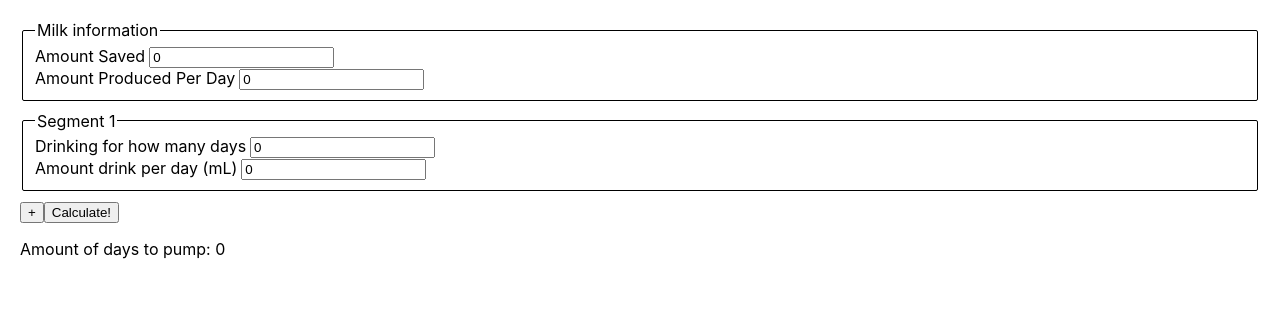
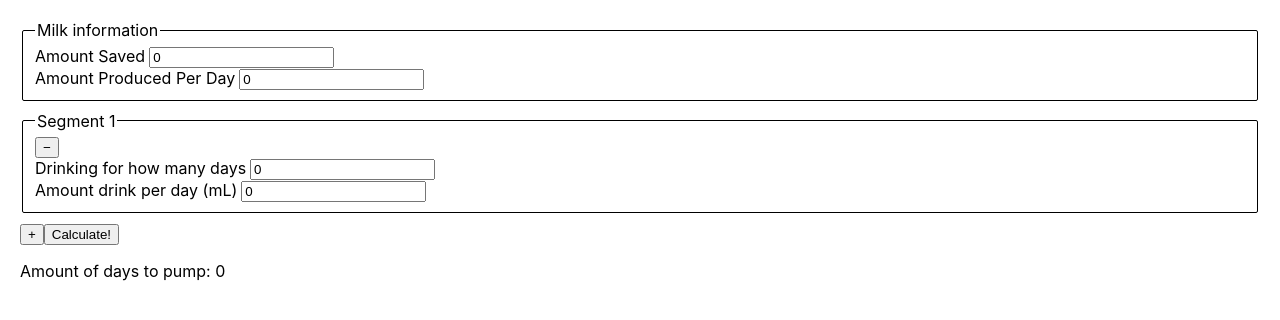
Before and after one commit to aturkewi/milk-calculator, a React (Create React App) app: page / in a window 1280 px wide. Shown: the top 320 px of the page. Built offline with nearby package versions, Linux system fonts and the light colour scheme.

Commit message:
remove segments

```diff
--- a/src/components/inputs.jsx
+++ b/src/components/inputs.jsx
@@ -31,6 +31,12 @@ const Inputs = () => {
     }
   }
 
+  const removeSegment = (index) => {
+    return () => {
+      setSegments([...segments.slice(0, index), ...segments.slice(index + 1)])
+    }
+  }
+
   const addNewSegment = () => {
     setSegments([...segments, defaultSegment])
   }
@@ -60,7 +66,13 @@ const Inputs = () => {
 
       </fieldset>
       {segments.map((segment, index) => (
-        <Segment index={index} key={index} segment={segment} setSegment={setSegmentForIndex(index)}/>
+        <Segment
+          index={index}
+          key={index}
+          segment={segment}
+          setSegment={setSegmentForIndex(index)}
+          removeSegment={removeSegment(index)}
+        />
       ))}
       <button onClick={addNewSegment}>+</button>
       <button onClick={callDayCalculator}>Calculate!</button>
--- a/src/components/segment.jsx
+++ b/src/components/segment.jsx
@@ -1,4 +1,4 @@
-const Segment = ({index, segment, setSegment}) => {
+const Segment = ({index, segment, setSegment, removeSegment}) => {
   const {numberOfDaysDrinking, amountDrinkPerDay} = segment
 
   const handleChange = (event, key) => {
@@ -8,6 +8,7 @@ const Segment = ({index, segment, setSegment}) => {
 
   return (
     <fieldset className='form-group'>
+      <button onClick={removeSegment}>−</button>
       <legend>Segment {index + 1}</legend>
       <div>
         <label className='input-label' htmlFor='number-of-days-drinking'>Drinking for how many days</label>
```
Lines whose indentation alone changed are shown as unchanged.
